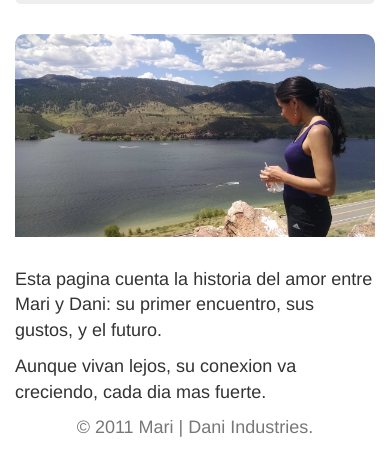
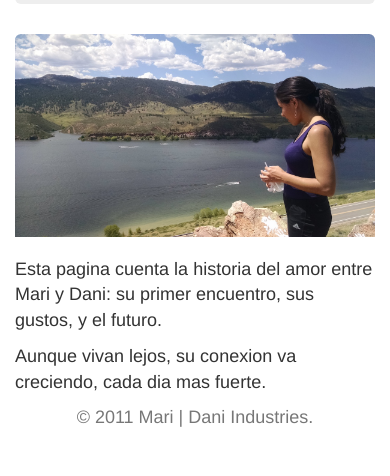
Before and after one commit to dmatthews2010/dmatthews2010.github.io, a plain HTML site: page index.html in a window 390 px wide. Shown: the part 262-738 px from the top of the page. Drawn offline with nearby package versions, Linux system fonts and the light colour scheme.

Commit message:
revert to original

```diff
--- a/index.html
+++ b/index.html
@@ -62,11 +62,11 @@
 
   	<div class="row">
 
-  		<div class="col-sm-6 img-rounded">
+  		<div class="col-sm-6">
   			<p>Esta pagina cuenta la historia del amor entre Mari y Dani: su primer encuentro, sus gustos, y el futuro.</p>
   		</div>
 
-  		<div class="col-sm-6 img-rounded">
+  		<div class="col-sm-6">
   			<p>Aunque vivan lejos, su conexion va creciendo, cada dia mas fuerte.
   		</div>
 
--- a/styles.css
+++ b/styles.css
@@ -13,12 +13,3 @@ p{
 
 img{
 	padding-bottom: 20px;
-
-}
-.img-rounded {
-	border-top-left-radius: 10px;
-	border-top-right-radius: 10px;
-	border-bottom-right-radius: 10px;
-	border-bottom-left-radius: 10px;
-	margin-bottom: 10px;
-}
```
